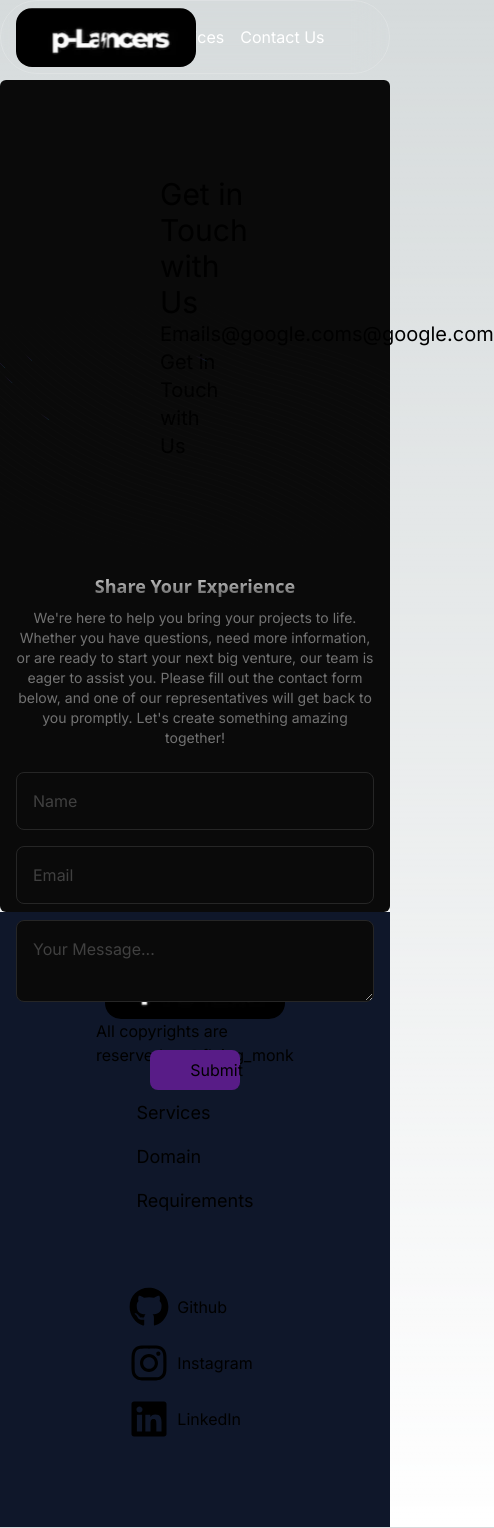
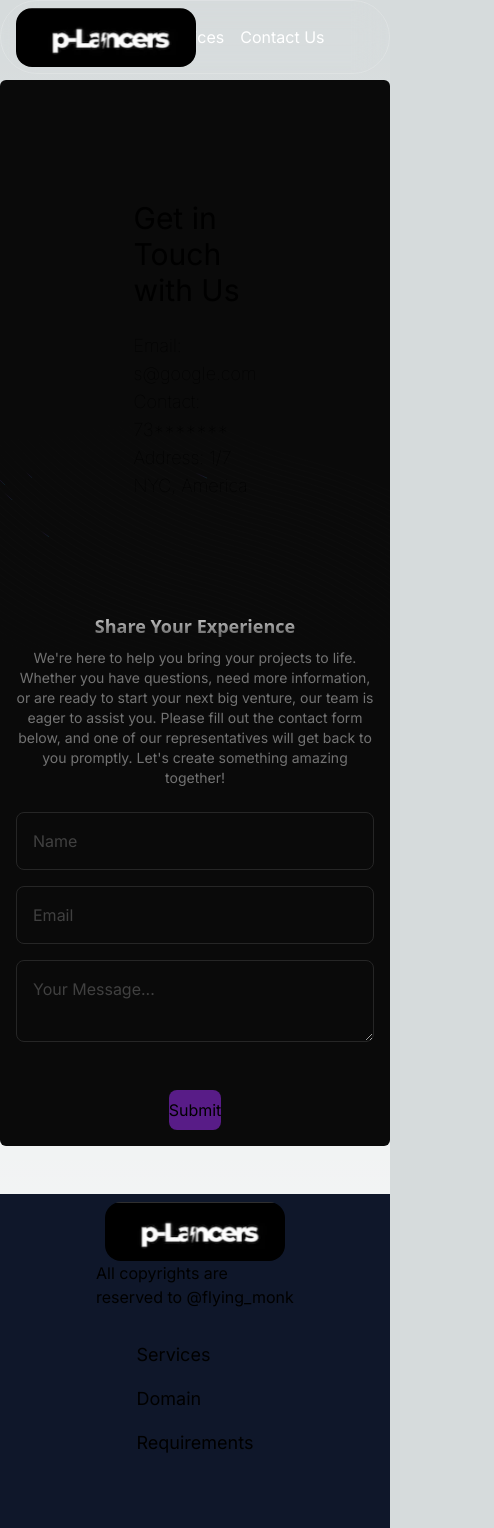
Before and after one commit to Flyingmonk01/p-Lancers, a Next.js app: page /contact in a window 390 px wide. Shown: the top 1528 px of the page, 494 px wide, since content can reach past the window. Built offline with nearby package versions, Linux system fonts and the light colour scheme.

Commit message:
add the responsive design

```diff
--- a/src/app/data-analytics/page.tsx
+++ b/src/app/data-analytics/page.tsx
@@ -46,10 +46,16 @@ const dataAnalysisTechnologies = [
 
 const projects = [
     {
-        header: "Blog-App",
+        header: "SuperSales Analysis Dashboard",
         text: "This is the description about the project CADEMY. This is a full-stack project made with MERN-Stack. For More details of the project Please View Demo.",
-        link: "https://blog-app-omega-three.vercel.app/",
-        img: "https://tse2.mm.bing.net/th?id=OIP.L5Q-gTU2LMwfgyNjk7YMbwHaDt&pid=Api&P=0&h=220",
+        link: "https://public.tableau.com/app/profile/naveen.s1041/viz/SuperSalesAnalysisDashboard/Dashboard1",
+        img: "https://tse2.mm.bing.net/th?id=OIP.EwlFXzqnGNamMRqTGABT_gHaEa&pid=Api&P=0&h=220",
+    },
+    {
+        header: "World Co2 Dashboard",
+        text: "This is the description about the project CADEMY. This is a full-stack project made with MERN-Stack. For More details of the project Please View Demo.",
+        link: "https://public.tableau.com/app/profile/naveen.s1041/viz/WorldCo2Dashboard_16669516888470/Sheet1",
+        img: "https://tse2.mm.bing.net/th?id=OIP.SOURVjrCGfjJTrU3n0N54wHaDt&pid=Api&P=0&h=220",
     },
 
 ];
--- a/src/components/Footer.jsx
+++ b/src/components/Footer.jsx
@@ -6,7 +6,7 @@ import { FaGithub, FaInstagram, FaLinkedin } from "react-icons/fa";
 
 function Footer() {
     return (
-        <footer className="flex flex-col justify-center items-center lg:flex-row lg:justify-around min-h-48 w-screen border-red-400 z-10 relative bg-slate-900 py-12 px-24">
+        <footer className="flex flex-col justify-center items-center lg:flex-row lg:justify-around min-h-32 w-screen border-red-400 z-10 relative bg-slate-900 py-2 px-24">
             <div className="flex justify-center items-center flex-col">
                 <Link href="/">
                     <Image
--- a/src/components/InfiniteMoving.tsx
+++ b/src/components/InfiniteMoving.tsx
@@ -36,7 +36,7 @@ export function InfiniteMovingCardsDemo() {
   }, []); // Fetch data only once on mount
 
     return (
-        <div className="h-[25rem] mb-10 rounded-md flex flex-col antialiased bg-white dark:bg-black dark:bg-grid-white/[0.05] items-center justify-center relative overflow-hidden">
+        <div className="h-[35rem] mb-10 rounded-md flex flex-col antialiased bg-white dark:bg-black dark:bg-grid-white/[0.05] items-center justify-center relative overflow-hidden">
             <InfiniteMovingCards
                 items={testimonials}
                 direction="right"
--- a/src/components/contact.tsx
+++ b/src/components/contact.tsx
@@ -16,10 +16,10 @@ export function BackgroundBeamsDemo() {
 
     const handleSubmit = async (e: any) => {
         e.preventDefault();
-        const {name, email, message} = messageData;
-        if(!name || !email || !message){
+        const { name, email, message } = messageData;
+        if (!name || !email || !message) {
             alert("Fill All The Details");
-            return null
+            return null;
         }
         try {
             const res = await fetch(
@@ -46,23 +46,28 @@ export function BackgroundBeamsDemo() {
                 name: "",
                 email: "",
                 message: "",
-            })
-
+            });
         } catch (error) {
             alert("Error occurred during sending the message. Try Again!!");
         }
     };
 
     return (
-        <div className="h-[52rem] w-full rounded-md bg-neutral-950 relative flex justify-evenly lg:flex-row flex-col mt-20 antialiased">
+        <div className="min-h-full w-full rounded-md bg-neutral-950 relative flex lg:flex-row flex-col mt-20 antialiased justify-evenly items-center mx-auto mb-12">
             <div className="lg:w-1/2 m-24 flex justify-start items-start flex-col px-16 sm:px-0">
-                <h1 className="text-3xl ">Get in Touch with Us</h1>
-                <h1 className="text-xl ">Email
-
-                    <span>s@google.com</span>
+                <h1 className="text-3xl py-6">Get in Touch with Us</h1>
+                <h1 className="text-lg font-thin ">
+                    Email:{" "}
                     <span>s@google.com</span>
                 </h1>
-                <h1 className="text-xl">Get in Touch with Us</h1>
+                <h1 className="text-lg font-thin ">
+                    Contact:{" "}
+                    <span>73*******</span>
+                </h1>
+                <h1 className="text-lg font-thin ">
+                    Address:{" "}
+                    <span>1/7 NYC, America</span>
+                </h1>
 
             </div>
             <div className="max-w-2xl mx-auto p-4 ">
@@ -70,9 +75,17 @@ export function BackgroundBeamsDemo() {
                     Share Your Experience
                 </h1>
                 <p className="text-neutral-500 max-w-lg mx-auto my-2 text-sm text-center relative z-20">
-                    We&apos;re here to help you bring your projects to life. Whether you have questions, need more information, or are ready to start your next big venture, our team is eager to assist you. Please fill out the contact form below, and one of our representatives will get back to you promptly. Let&apos;s create something amazing together!
+                    We&apos;re here to help you bring your projects to life.
+                    Whether you have questions, need more information, or are
+                    ready to start your next big venture, our team is eager to
+                    assist you. Please fill out the contact form below, and one
+                    of our representatives will get back to you promptly.
+                    Let&apos;s create something amazing together!
                 </p>
-                <form onSubmit={handleSubmit} className="w-full relative z-20 flex flex-col items-center ">
+                <form
+                    onSubmit={handleSubmit}
+                    className="w-full relative z-20 flex flex-col items-center "
+                >
                     <input
                         type="text"
                         placeholder="Name"
@@ -98,7 +111,7 @@ export function BackgroundBeamsDemo() {
                     />
                     <button
                         type="submit"
-                        className="bg-purple-900 transition-all w-1/4 delay-100 py-2 px-10 mt-12 rounded-lg hover:bg-purple-700 sm:px-4"
+                        className="bg-purple-900 transition-all w-auto delay-75 py-2 px-15 mt-12 rounded-lg hover:bg-purple-700 sm:px-4"
                     >
                         Submit
                     </button>
--- a/src/components/ui/infinite-moving-cards.tsx
+++ b/src/components/ui/infinite-moving-cards.tsx
@@ -98,7 +98,7 @@ export const InfiniteMovingCards = ({
             <blockquote>
               <div
                 aria-hidden="true"
-                className="user-select-none -z-1 pointer-events-none absolute -left-0.5 -top-0.5 h-[calc(100%_+_4px)] w-[calc(100%_+_4px)]"
+                className="user-select-none -z-1 pointer-events-none absolute -left-0.5 -top-0.5 h-[calc(70%_+_4px)] w-[calc(70%_+_4px)]"
               ></div>
               <span className=" relative z-20 text-sm leading-[1.6] text-gray-100 font-normal">
                 {item.name}
@@ -108,7 +108,7 @@ export const InfiniteMovingCards = ({
                   <span className=" text-sm leading-[1.6] text-gray-400 font-normal">
                     {item.email}
                   </span>
-                  <span className="overflow-auto max-h-96 text-sm leading-[1.6] text-gray-400 font-normal">
+                  <span className="overflow-auto max-h-48 text-sm leading-[1.6] text-gray-400 font-normal sm:max-h-36 ">
                     {item.message}
                   </span>
                 </span>
```
Lines whose indentation alone changed are shown as unchanged.
